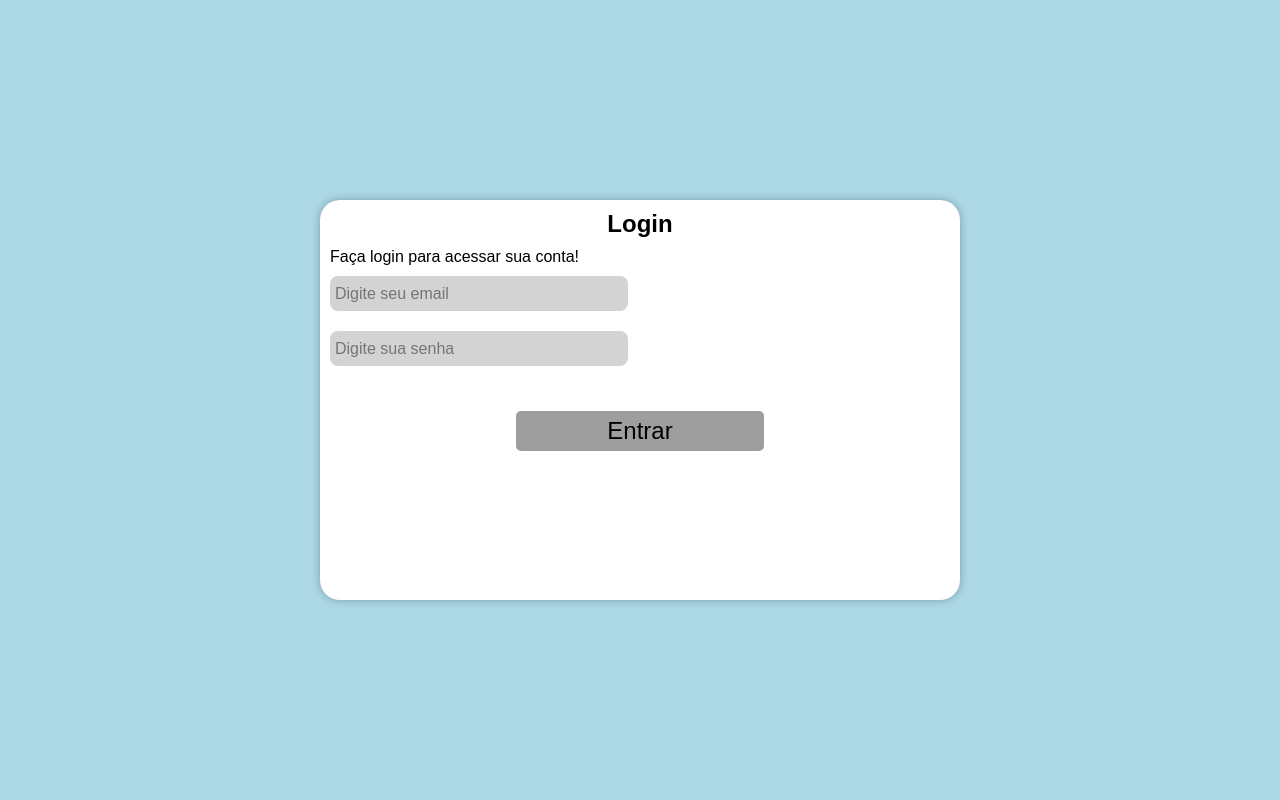
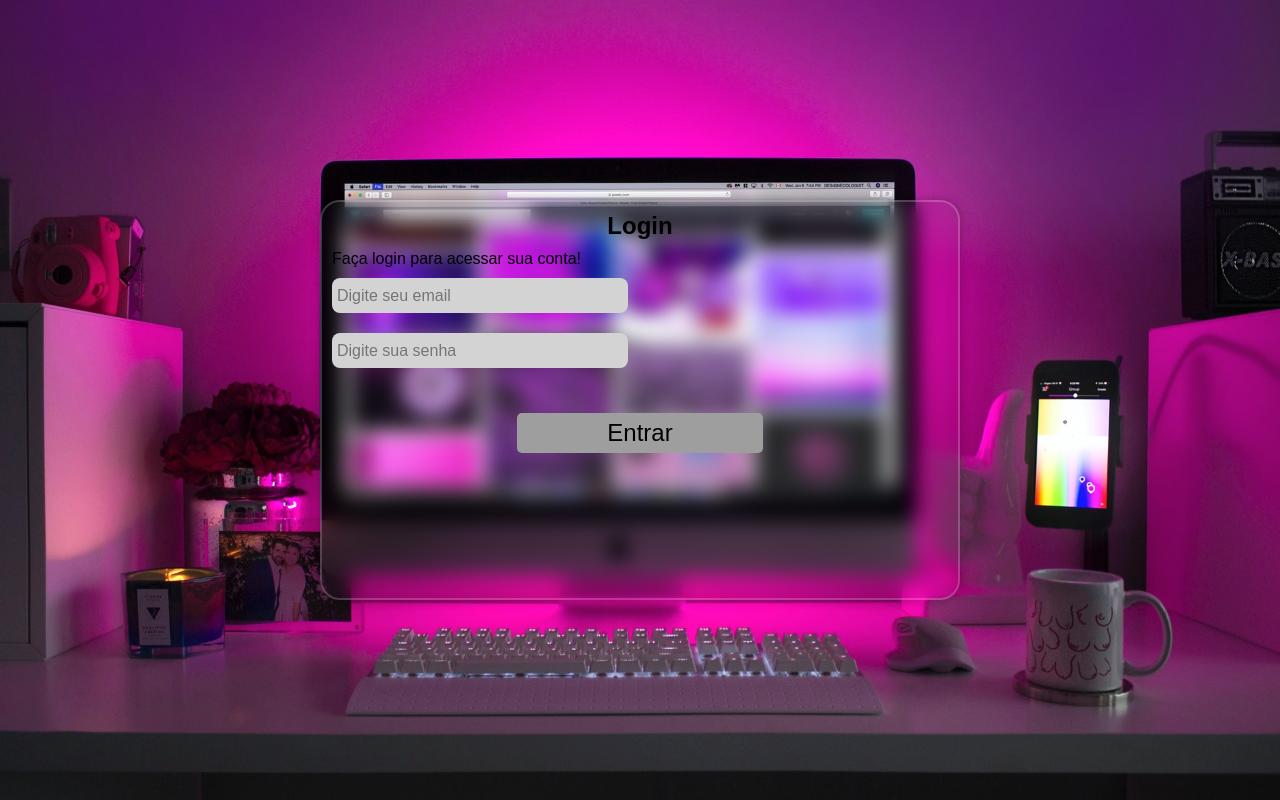
Before and after one commit to jean-D-alves/ProjetoLogin, a website: page pages/login.html in a window 1280 px wide. Drawn offline with Linux system fonts and the light colour scheme; some icons are missing.

Commit message:
login finalizado

```diff
--- a/public/css/global.css
+++ b/public/css/global.css
@@ -8,9 +8,12 @@
 }
 body,
 html {
-  background-color: lightblue;
   height: 100vh;
   width: 100vw;
+}
+body{
+  background: url(/imagens/back-phone.jpg) no-repeat center;
+  background-size: cover;
 }
 main {
   height: 100vh;
@@ -67,10 +70,12 @@ main {
   border: 1px solid #7a0202;
 }
 #login {
-  background-color: white;
+  background-color: transparent;
+  backdrop-filter: blur(10px);
   width: 400px;
   height: 300px;
 
+  border: 2px solid rgba(255, 255, 255, .2);
   border-radius: 20px;
   box-shadow: 0px 0px 10px rgba(0, 0, 0, 0.281);
 }
@@ -133,9 +138,16 @@ span {
 }
 
 @media screen and (min-width: 768px) and (max-width: 992px) {
+  body{
+    background: url(/imagens/back-tablet.jpg) no-repeat center;
+    background-size: cover;
+  }
   #login {
     width: 70vw;
     height: 300px;
+    background-color: transparent;
+    backdrop-filter: blur(10px);
+    border: 2px solid rgba(255, 255, 255, .2);
   }
   .campo {
     width: 60%;
@@ -147,7 +159,14 @@ span {
   }
 }
 @media screen and (min-width: 992px) {
+  body{
+    background: url(/imagens/back-pc.jpg) no-repeat center;
+    background-size: cover;
+  }
   #login {
+    background-color: transparent;
+    backdrop-filter: blur(10px);
+    border: 2px solid rgba(255, 255, 255, .2);
     width: 50vw;
     height: 50vh;
   }
--- /dev/null
+++ b/public/css/home.css
@@ -0,0 +1 @@
+@charset "UTF-8";
```
Also changed, not shown: pages/home.html (+4 -1 lines).
